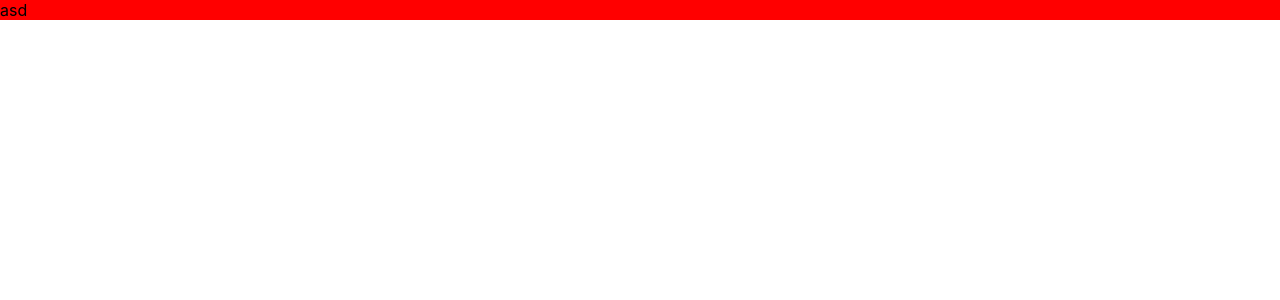
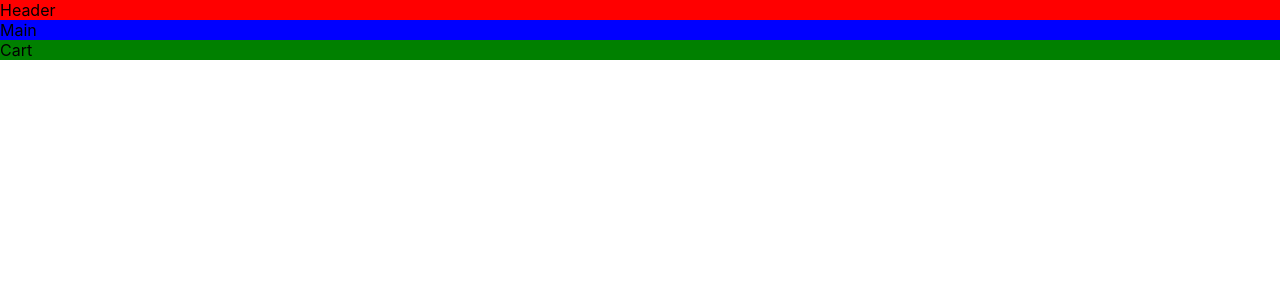
Before and after one commit to iamigrek/food-shop, a React (Create React App) app: page / in a window 1280 px wide. Shown: the top 300 px of the page. Built offline with nearby package versions, Linux system fonts and the light colour scheme.

Commit message:
Создал еще два компонента: Main и Cart

```diff
--- a/src/App.js
+++ b/src/App.js
@@ -1,9 +1,13 @@
+import Cart from './components/Cart/Cart';
 import Header from './components/Header/Header';
+import Main from './components/Main/Main';
 
 function App() {
   return (
     <div className='App'>
       <Header />
+      <Main />
+      <Cart />
     </div>
   );
 }
--- /dev/null
+++ b/src/components/Cart/Cart.jsx
@@ -0,0 +1,7 @@
+import style from './Cart.module.scss';
+
+function Cart() {
+  return <div className={style.cart}>Cart</div>;
+}
+
+export default Cart;
--- /dev/null
+++ b/src/components/Cart/Cart.module.scss
@@ -0,0 +1,3 @@
+.cart {
+  background-color: green;
+}
--- a/src/components/Header/Header.jsx
+++ b/src/components/Header/Header.jsx
@@ -1,7 +1,7 @@
 import style from './Header.module.scss';
 
 function Header() {
-  return <header className={style.header}>asd</header>;
+  return <header className={style.header}>Header</header>;
 }
 
 export default Header;
--- /dev/null
+++ b/src/components/Main/Main.jsx
@@ -0,0 +1,11 @@
+import style from './Main.module.scss';
+
+function Main() {
+  return (
+    <div className={style.main}>
+      <div>Main</div>
+    </div>
+  );
+}
+
+export default Main;
--- /dev/null
+++ b/src/components/Main/Main.module.scss
@@ -0,0 +1,3 @@
+.main {
+  background-color: blue;
+}
```
